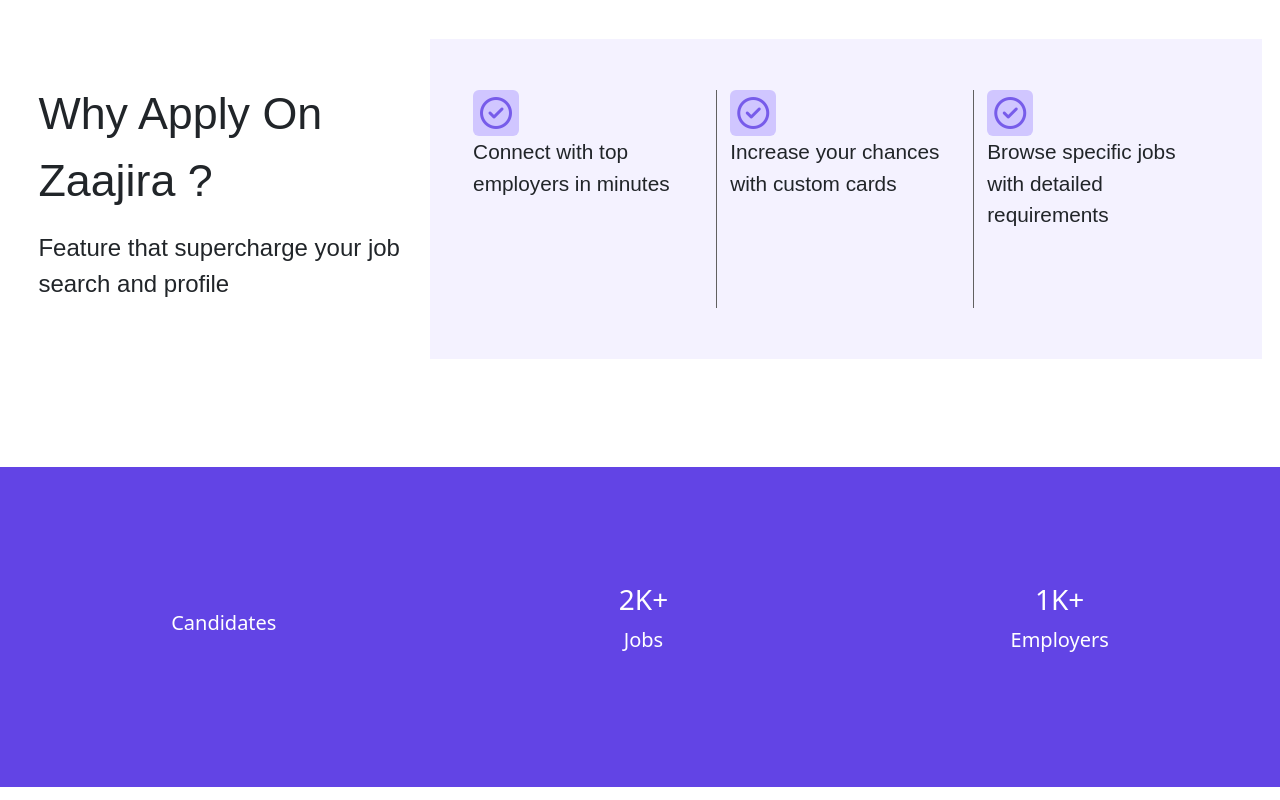
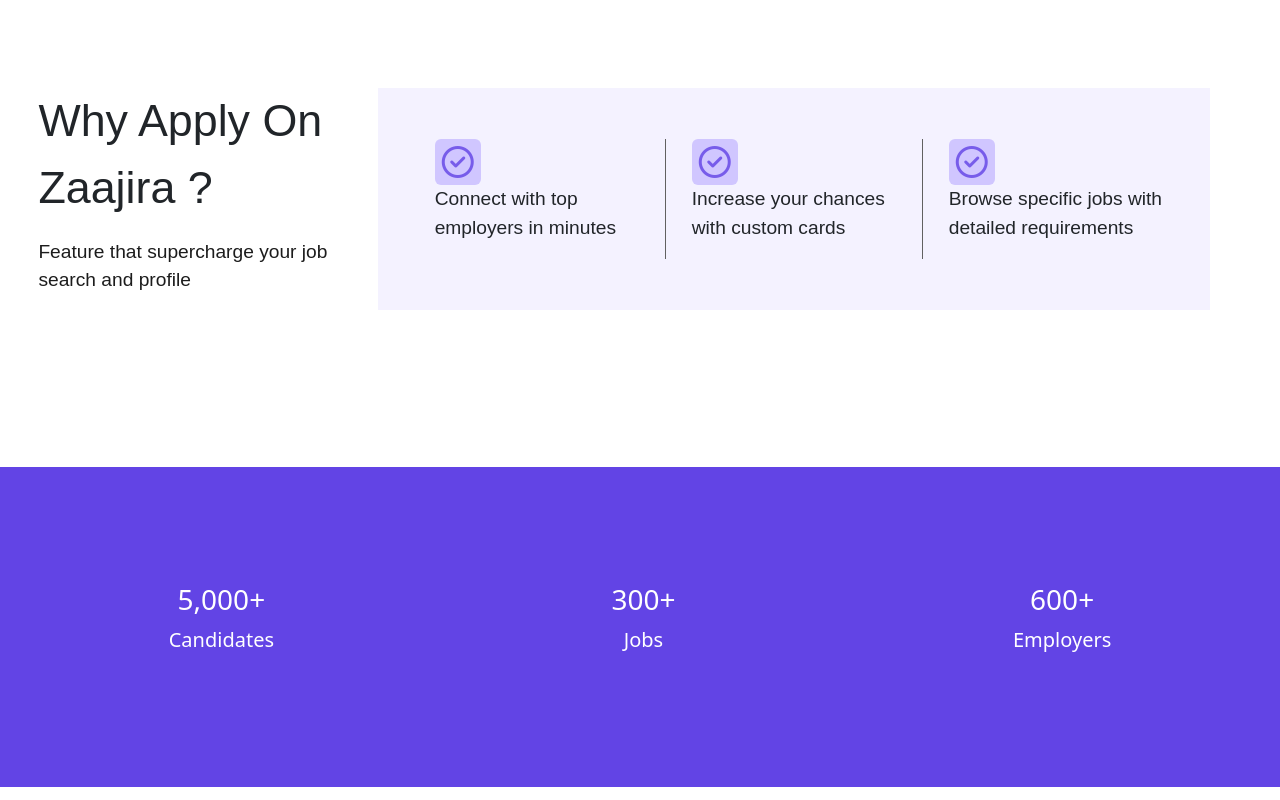
Before and after one commit to artinirmalkar/internship_work, a React (Create React App) app: page / in a window 1280 px wide. Shown: the part 840-1640 px from the top of the page. Built offline with nearby package versions, Linux system fonts and the light colour scheme.

Commit message:
Amination(aos) & Made Features section responsive

```diff
--- a/package.json
+++ b/package.json
@@ -6,12 +6,16 @@
     "@testing-library/jest-dom": "^5.16.5",
     "@testing-library/react": "^13.4.0",
     "@testing-library/user-event": "^13.5.0",
+    "aos": "^2.3.4",
     "bootstrap": "^5.2.3",
     "react": "^18.2.0",
     "react-bootstrap": "^2.7.2",
+    "react-countup": "^6.4.2",
     "react-dom": "^18.2.0",
+    "react-google-recaptcha": "^2.1.0",
     "react-router-dom": "^6.10.0",
     "react-scripts": "5.0.1",
+    "react-scroll-trigger": "^0.6.14",
     "react-simply-carousel": "^8.5.5",
     "web-vitals": "^2.1.4"
   },
--- a/src/components/Header/Banner.js
+++ b/src/components/Header/Banner.js
@@ -1,13 +1,18 @@
-import React from "react";
+import React, { useEffect } from "react";
 import "./Banner.css";
+import Aos from "aos";
+import "aos/dist/aos.css";
 
 const Banner = () => {
+  useEffect(() => {
+    Aos.init({ duration: 2000 });
+  }, []);
   return (
-    <div className="banner">
+    <div className="banner" data-aos="fade-in">
       <div className="bannerleft">
         <p>Enabling jobs for millions of talented workers</p>
       </div>
-      <div className="bannerright">
+      <div className="bannerright" data-aos="flip-right">
         <a href="#">
           <div className="Card hireacandidate ">
             <div className="cardleft ">
--- a/src/components/Main/Counter.js
+++ b/src/components/Main/Counter.js
@@ -1,46 +1,74 @@
-import React, { useState } from "react";
+import React, { useState, useEffect } from "react";
+import CountUp from "react-countup";
+import ScrollTrigger from "react-scroll-trigger";
 import "../Main/Counter.css";
+import Aos from "aos";
+import "aos/dist/aos.css";
+
 // const [Counter,setCounter]=useState({});
 
 const Counter = () => {
-  // const [scroll, setscroll] = useState(false);
-  const hh = () => {
-    console.log(window.scrollY, "window.screenY");
-    if (window.scrollY === 800) {
-      let counts = setInterval(updated, 10);
-      let upto = 4800;
+  const [CounterOn, setCounterOn] = useState(false);
+  useEffect(() => {
+    Aos.init({ duration: 2000 });
+  }, []);
+  // const hh = () => {
+  //   console.log(window.scrollY, "window.screenY");
+  //   if (window.scrollY === 800) {
+  //     let counts = setInterval(updated, 10);
+  //     let upto = 4800;
 
-      function updated() {
-        var count = document.getElementById("counter");
-        count.innerHTML = ++upto;
-        if (upto === 5000) {
-          clearInterval(counts);
-        }
-      }
-    } else {
-      console.log(window, "ugiyhyhyhu");
-    }
-  };
+  //     function updated() {
+  //       var count = document.getElementById("counter");
+  //       count.innerHTML = ++upto;
+  //       if (upto === 5000) {
+  //         clearInterval(counts);
+  //       }
+  //     }
+  //   } else {
+  //     console.log(window, "ugiyhyhyhu");
+  //   }
+  // };
   // console{}.log(window.screenY);
   // setscroll(125);
-  {
-    window.addEventListener("scroll", hh);
-  }
+  // {
+  //   window.addEventListener("scroll", hh);
+  // }
   return (
-    <div className="counter">
+    <ScrollTrigger
+      onEnter={() => setCounterOn(true)}
+      OnExit={() => setCounterOn(false)}
+    >
+      <div className="counter" data-aos="fade-up">
         <div className="counterItem">
-        <h3 id="counter"></h3>
+          <h3 id="counter">
+            {CounterOn && (
+              <CountUp start={4800} end={5000} duration={4} delay={0} />
+            )}
+            +
+          </h3>
           <p>Candidates</p>
         </div>
         <div className="counterItem">
-        <h3>2K+</h3>
+          <h3>
+            {CounterOn && (
+              <CountUp start={200} end={300} duration={4} delay={0} />
+            )}
+            +
+          </h3>
           <p>Jobs</p>
         </div>
         <div className="counterItem">
-        <h3>1K+</h3>
+          <h3>
+            {CounterOn && (
+              <CountUp start={500} end={600} duration={4} delay={0} />
+            )}
+            +
+          </h3>
           <p>Employers</p>
         </div>
       </div>
+    </ScrollTrigger>
   );
 };
 
--- a/src/components/Main/Features.css
+++ b/src/components/Main/Features.css
@@ -7,7 +7,7 @@
 }
 .feature-left {
   padding-left: 3%;
-  flex-basis: 32vw;
+  flex-basis: 28vw;
 }
 .zaajira-text {
   font-family: "Poppins", sans-serif;
@@ -15,15 +15,16 @@
 }
 .zaajira-text-bottom {
   font-family: "Poppins", sans-serif;
-  font-size: 1.5rem;
+  font-size: 1.2rem;
   font-weight: lighter;
+  color: rgba(0, 0, 0, 0.889);
 }
 .feature-right {
   display: flex;
   padding: 2.4%;
   padding-block: 4%;
   background-color: #f4f2ff;
-  height: 40vh;
+  /* height: 40vh; */
   justify-content: space-around;
   width: 65%;
 }
@@ -33,14 +34,14 @@
 
   /* height: 20vh; */
   flex-basis: 40vw;
-  padding-inline: 1vw;
+  padding-left: 2vw;
 }
 .feature-content1,
 .feature-content2 {
   border-right: 1px solid rgb(97, 97, 97);
 }
 .feature-content p {
-  font-size: 1.3rem;
+  font-size: 1.2rem;
   font-family: "Poppins", sans-serif;
 }
 .feature-content i {
@@ -52,3 +53,38 @@
 }
 
 /* --------------------------Media query------------------------- */
+@media screen and (width<=980px) {
+  .feature {
+    display: flex;
+    flex-direction: column;
+    justify-content: center;
+  }
+  .feature-right {
+    display: flex;
+    padding: 2.4%;
+    padding-block: 4%;
+    background-color: #f4f2ff;
+    /* height: 40vh; */
+    justify-content: space-around;
+    width: 85%;
+  }
+}
+@media screen and (width<=470px) {
+  .feature {
+    height: 80vh;
+  }
+  .feature-right {
+    display: flex;
+    padding: 2.4%;
+    padding-block: 4%;
+    background-color: #f4f2ff;
+    /* height: 40vh; */
+    justify-content: space-around;
+    width: 88%;
+    flex-direction: column;
+  }
+  .zaajira-text {
+    font-family: "Poppins", sans-serif;
+    font-size: 1.5rem;
+  }
+}
--- a/src/components/Main/Features.js
+++ b/src/components/Main/Features.js
@@ -1,9 +1,14 @@
-import React from "react";
+import React, { useEffect } from "react";
 import "./Features.css";
+import Aos from "aos";
+import "aos/dist/aos.css";
 
 const Features = () => {
+  useEffect(() => {
+    Aos.init({ duration: 2000 });
+  }, []);
   return (
-    <div className="feature">
+    <div className="feature" data-aos="fade-in">
       <div className="feature-left">
         <p className="zaajira-text">Why Apply On Zaajira ?</p>
         <p className="zaajira-text-bottom">
--- a/src/components/Main/MainCarosusel.js
+++ b/src/components/Main/MainCarosusel.js
@@ -1,4 +1,6 @@
-import React, { useState } from "react";
+import React, { useState, useEffect } from "react";
+import Aos from "aos";
+import "aos/dist/aos.css";
 
 // import * as ReactDOMClient from "react-dom/client";
 
@@ -6,6 +8,9 @@
 import Card from "../../static/Single Component/Card";
 
 function MainCarousel() {
+  useEffect(() => {
+    Aos.init({ duration: 2000 });
+  }, []);
   const [activeSlide, setActiveSlide] = useState(0);
   const names = [
     "Arti",
@@ -17,7 +22,7 @@
     "aman",
     "yash",
     "pankaj",
-    "himanshu"
+    "himanshu",
   ];
   const positions = [
     "Software Engineer",
@@ -29,7 +34,7 @@
     "Human Resources Manager",
     "Customer Service Representative",
     "Product Manager",
-    "Web Developer"
+    "Web Developer",
   ];
   const descs = [
     "Thanks to the job portal, I was able to find my dream job in just a few weeks!",
@@ -41,12 +46,16 @@
     "I found the job portal's salary estimator tool to be extremely helpful in negotiating my job offer.",
     "The job portal's interview preparation resources helped me feel confident and well-prepared for my job interviews.",
     "The job portal's career advice articles and forums provided me with valuable insights and tips for advancing my career.",
-    "I would highly recommend the job portal to anyone looking for a job, as it made the entire job search process much easier and more efficient."
+    "I would highly recommend the job portal to anyone looking for a job, as it made the entire job search process much easier and more efficient.",
   ];
 
   return (
+    <div>
       <div style={{ marginBottom: "20px" }}>
-      <h1 style={{ textAlign: "center", paddingBottom: "2rem" }}>
+        <h1
+          style={{ textAlign: "center", paddingBottom: "2rem" }}
+          data-aos="zoom-in"
+        >
           Zaajira Success Stories
         </h1>{" "}
         <Carousel
@@ -56,8 +65,8 @@
 
               justifyContent: "space-around",
 
-            userSelect: "none"
-          }
+              userSelect: "none",
+            },
           }}
           preventScrollOnSwipe
           swipeTreshold={60}
@@ -76,8 +85,8 @@
 
               minWidth: 60,
 
-            alignSelf: "center"
-          }
+              alignSelf: "center",
+            },
           }}
           backwardBtnProps={{
             children: "<",
@@ -91,8 +100,8 @@
 
               minWidth: 60,
 
-            alignSelf: "center"
-          }
+              alignSelf: "center",
+            },
           }}
           dotsNav={{
             show: true,
@@ -107,8 +116,8 @@
 
                 border: 0,
 
-              display: "none"
-            }
+                display: "none",
+              },
             },
 
             activeItemBtnProps: {
@@ -123,24 +132,27 @@
 
                 background: "black",
 
-              display: "none"
-            }
-          }
+                display: "none",
+              },
+            },
           }}
           itemsToShow={3}
           speed={400}
         >
-        {Array.from({ length: 10 }).map((item, index) =>
+          {Array.from({ length: 10 }).map((item, index) => (
             <div key={index}>
+              <div data-aos="fade-in" data-aos-duration="3000">
                 <Card
                   name={names[index % names.length]}
                   position={positions[index % positions.length]}
                   desc={descs[index % descs.length]}
                 />
+              </div>
               {/* <CardDesc desc={descs[index % descs.length]} /> */}
             </div>
-        )}
+          ))}
         </Carousel>
+      </div>
     </div>
   );
 }
```
Also changed, not shown: 1 other file (tests, documents, lock files or other folders). Lines whose indentation alone changed are shown as unchanged.
